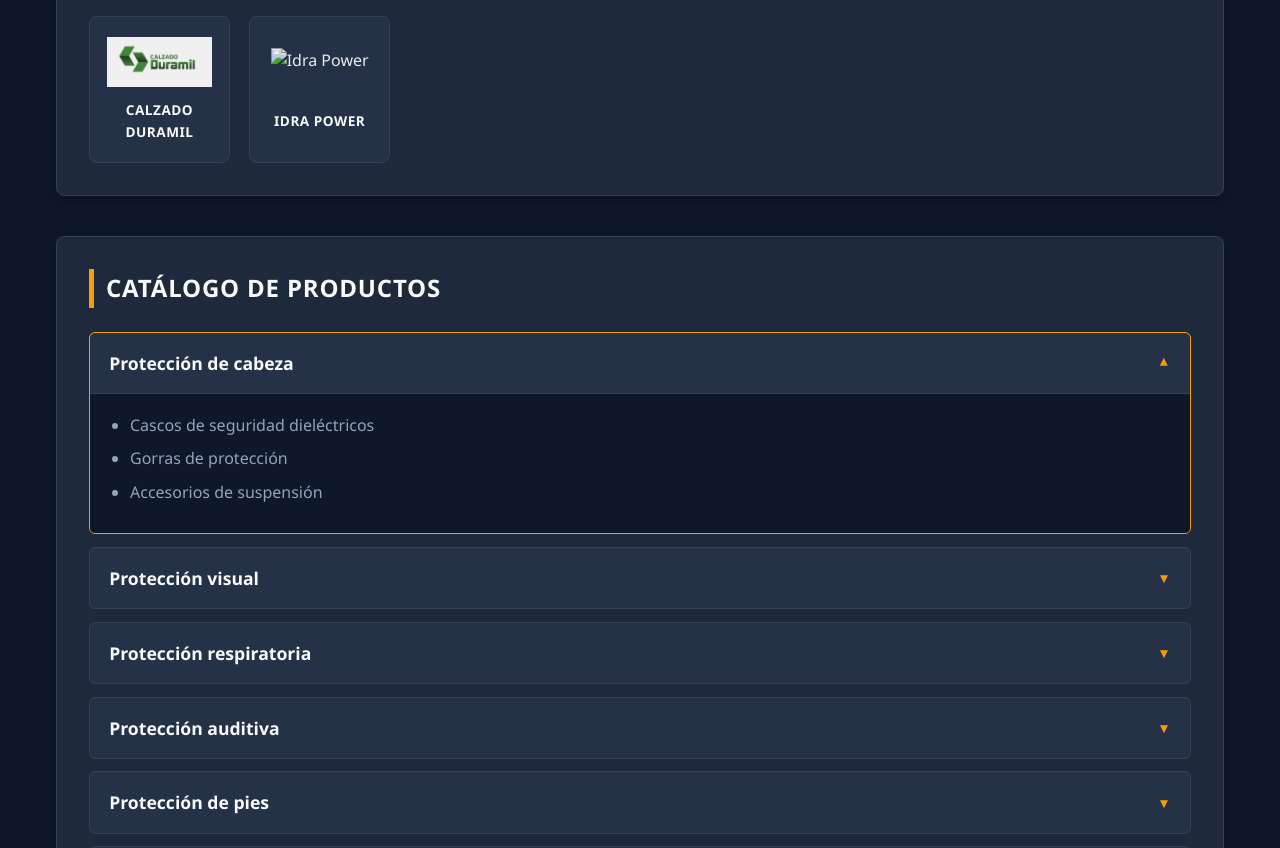
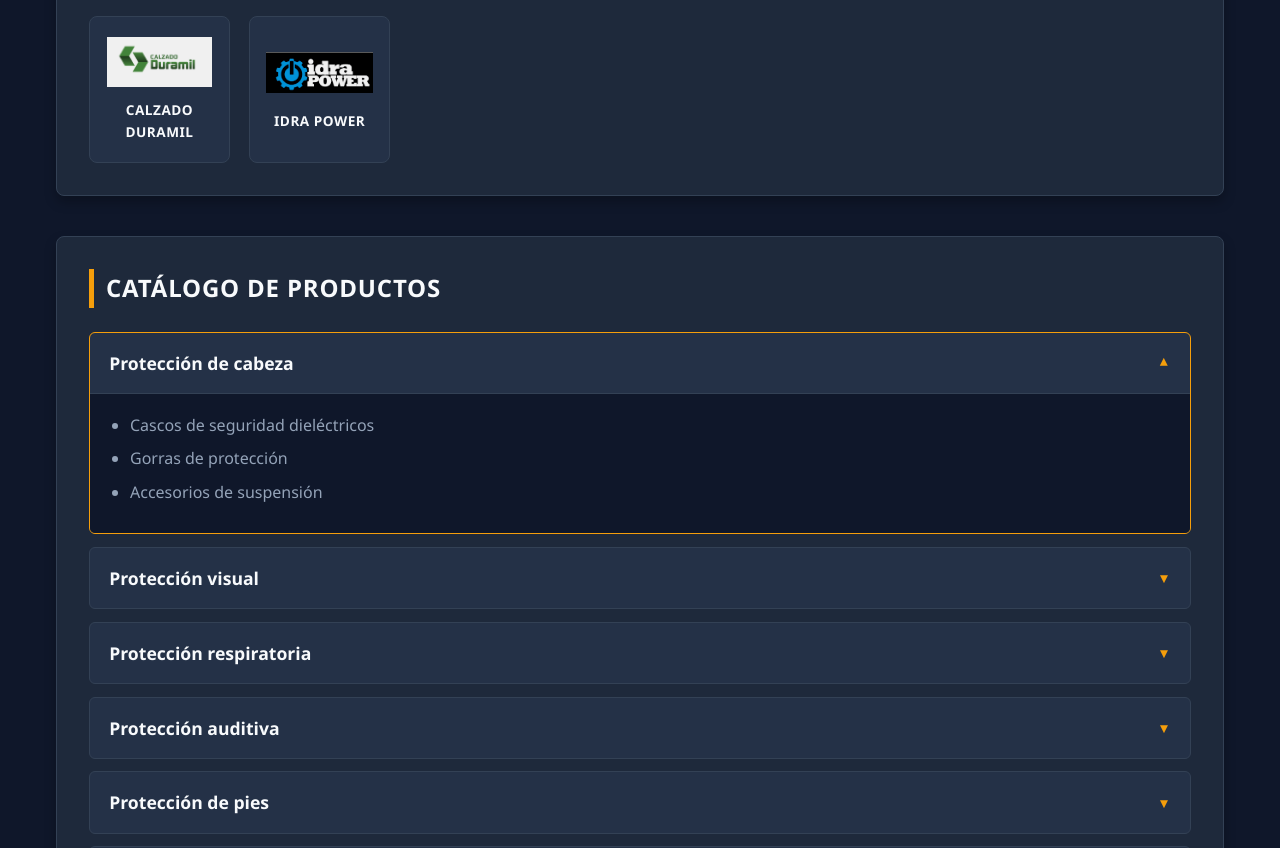
Before and after one commit to suministrosramon/PAGINA1, a plain HTML site: page index.html in a window 1280 px wide. Shown: the part 1313-2161 px from the top of the page. Drawn offline with Linux system fonts and the light colour scheme.

Commit message:
Update image source for Idra Power card
Signed-off-by: suministrosramon <ventas2@suministrosramon.com.mx>

```diff
--- a/index.html
+++ b/index.html
@@ -624,7 +624,7 @@
                 <div class="marca-card"><img src="sta.png" alt="Steelpro"><span>STEELPRO SAFETY</span></div>
                 <div class="marca-card"><img src="inf.png" alt="Infra"><span>INFRA</span></div>
                 <div class="marca-card"><img src="dur.png" alt="Duramil"><span>CALZADO DURAMIL</span></div>
-                <div class="marca-card"><img src="Captura de pantalla 2026-09-24 132144.png" alt="Idra Power"><span>IDRA POWER</span></div>
+                <div class="marca-card"><img src="idr.png" alt="Idra Power"><span>IDRA POWER</span></div>
             </div>
         </section>
 
```
